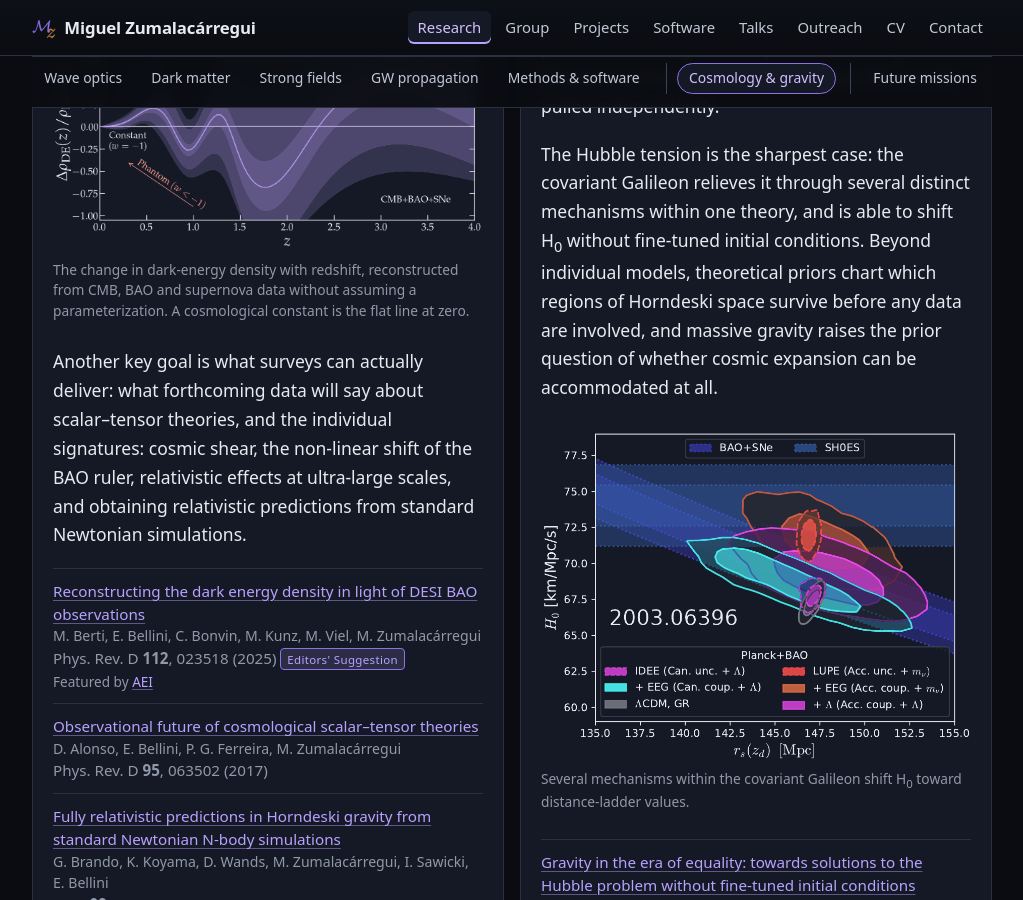
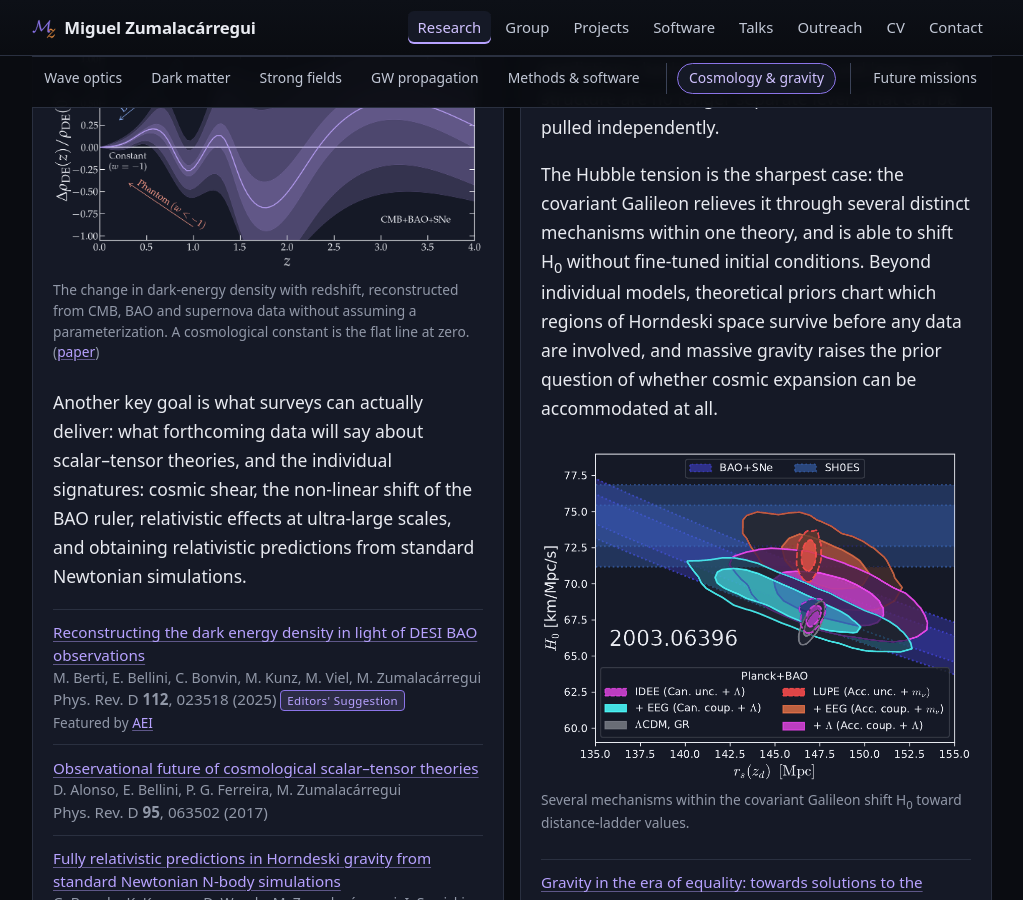
Before and after one commit to miguelzuma/miguelzuma.github.io, a Jekyll site: the page built from research.html, in a window 1280 px wide and 900 px high, scrolled down 8576 px. Shown: the whole window, without its empty margins (128-1151 px from the left). Built offline with Jekyll 4.4.1, drawn with Linux system fonts in a browser that asks for light colours; some of the changed text lies outside the part shown.

Commit message:
Research: figure captions link the paper they came from
A discreet "(paper)" at the end of the caption, on the six figures whose
source is unambiguous. Four theory figures are still unlinked.

Co-Authored-By: Claude Opus 5 (1M context) <noreply@anthropic.com>
Claude-Session: https://claude.ai/code/session_01E2ZbXszK9qt9svKVxU5Yrt

```diff
--- a/research.html
+++ b/research.html
@@ -90,8 +90,8 @@ sections:
          alt="Time–frequency representation of GW231123 with the modulation expected from a magnified and diffracted signal marked on it." loading="lazy" width="400" height="285">
     <figcaption>
       GW231123 sounds like a magnified and diffracted black-hole merger, lensed by
-      a compact object of 190–850&nbsp;M<sub>&#9737;</sub>.
-    </figcaption>
+      a compact object of 190–850&nbsp;M<sub>&#9737;</sub>. (<a href="https://inspirehep.net/literature/3094475" rel="noopener">paper</a>)
+      </figcaption>
   </figure>
 
   <p>
@@ -139,8 +139,8 @@ sections:
       profile and not only the mass. Produced with
       <a href="{{ '/software.html' | relative_url }}">GLoW</a>; the code and
       data are in the
-      <a href="https://github.com/glow-astro/GW231123_lensing_PLS" rel="noopener">GW231123 lensing release</a>.
-    </figcaption>
+      <a href="https://github.com/glow-astro/GW231123_lensing_PLS" rel="noopener">GW231123 lensing release</a>. (<a href="https://inspirehep.net/literature/3094475" rel="noopener">paper</a>)
+      </figcaption>
   </figure>
 
   <h3>Selected publications</h3>
@@ -209,8 +209,8 @@ sections:
       whose halos affect the signal, which widens as the frequency sweep moves
       toward long wavelengths. Right: the distortion those halos imprint, an
       effect that would let LISA detect halos of
-      10–10<sup>4</sup>&nbsp;M<sub>&#9737;</sub>.
-    </figcaption>
+      10–10<sup>4</sup>&nbsp;M<sub>&#9737;</sub>. (<a href="https://inspirehep.net/literature/3180014" rel="noopener">paper</a>)
+      </figcaption>
   </figure>
   <script>
     // A permanently looping animation is exactly what prefers-reduced-motion
@@ -274,8 +274,8 @@ sections:
          alt="Simulated image of starlight (orange) gravitationally lensed by a supermassive black-hole binary." loading="lazy" width="340" height="191">
     <figcaption>
       Starlight lensed by a supermassive black-hole binary. As the binary
-      orbits, its caustic network sweeps across a background star.
-    </figcaption>
+      orbits, its caustic network sweeps across a background star. (<a href="https://inspirehep.net/literature/2937368" rel="noopener">paper</a>)
+      </figcaption>
   </figure>
 
   <p>
@@ -474,8 +474,8 @@ sections:
       (right): the merger stays anchored while the post-merger diffraction
       echoes move and reshape as the sampler climbs toward the best fit.
       Samples from the
-      <a href="https://github.com/glow-astro/GW231123_lensing_PLS" rel="noopener">public data release</a>.
-    </figcaption>
+      <a href="https://github.com/glow-astro/GW231123_lensing_PLS" rel="noopener">public data release</a>. (<a href="https://inspirehep.net/literature/3094475" rel="noopener">paper</a>)
+      </figcaption>
   </figure>
 
   <h3>Selected publications</h3>
@@ -534,7 +534,7 @@ sections:
       <figcaption>
         The change in dark-energy density with redshift, reconstructed from CMB,
         BAO and supernova data without assuming a parameterization. A
-        cosmological constant is the flat line at zero.
+        cosmological constant is the flat line at zero. (<a href="https://inspirehep.net/literature/2901653" rel="noopener">paper</a>)
       </figcaption>
     </figure>
     <p>
```
